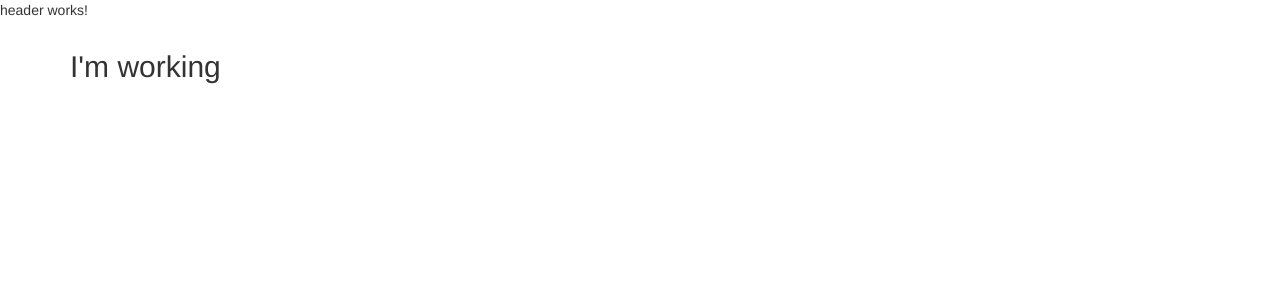
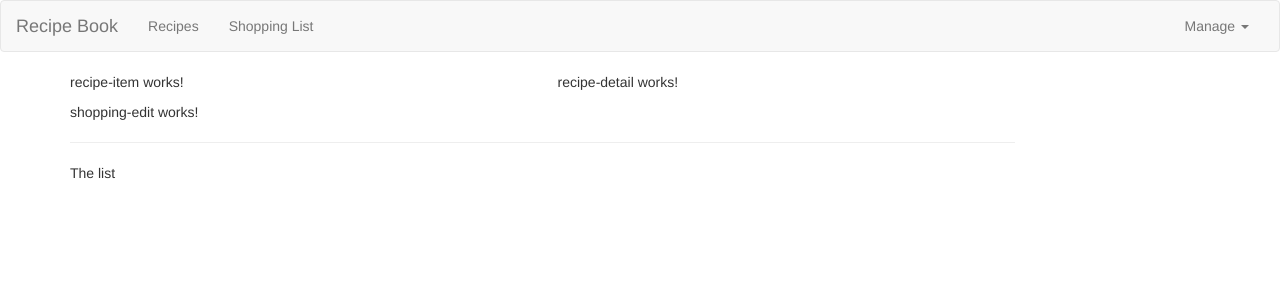
Before and after one commit to MarcinBalejko/angular-recipe-app, an Angular app: page / in a window 1280 px wide. Shown: the top 300 px of the page. Built offline with nearby package versions, Linux system fonts and the light colour scheme.

Commit message:
:white_check_mark: Created a simple navbar

```diff
--- a/src/app/app.component.html
+++ b/src/app/app.component.html
@@ -2,7 +2,8 @@
 <div class="container">
   <div class="row">
     <div class="col-md-12">
-      <h2>I'm working</h2>
+      <app-recipes></app-recipes>
+      <app-shopping-list></app-shopping-list>
     </div>
   </div>
 </div>
--- a/src/app/header/header.component.html
+++ b/src/app/header/header.component.html
@@ -1 +1,25 @@
-<p>header works!</p>
+<nav class="navbar navbar-default">
+  <div class="container-fluid">
+    <div class="navbar-header">
+      <a href="#" class="navbar-brand">Recipe Book</a>
+    </div>
+
+    <div class="collapse navbar-collapse">
+      <ul class="nav navbar-nav">
+        <li><a href="#">Recipes</a></li>
+        <li><a href="#">Shopping List</a></li>
+      </ul>
+      <ul class="nav navbar-nav navbar-right">
+        <li class="dropdown">
+          <a href="#" class="dropdown-toggle" role="button"
+            >Manage <span class="caret"></span
+          ></a>
+          <ul class="dropdown-menu">
+            <li><a href="#">Save Data</a></li>
+            <li><a href="#">Fetch Data</a></li>
+          </ul>
+        </li>
+      </ul>
+    </div>
+  </div>
+</nav>
--- a/src/app/recipes/recipe-list/recipe-list.component.html
+++ b/src/app/recipes/recipe-list/recipe-list.component.html
@@ -1 +1 @@
-<p>recipe-list works!</p>
+<app-recipe-item></app-recipe-item>
--- a/src/app/recipes/recipes.component.html
+++ b/src/app/recipes/recipes.component.html
@@ -1 +1,8 @@
-<p>recipes works!</p>
+<div class="row">
+  <div class="col-md-5">
+    <app-recipe-list></app-recipe-list>
+  </div>
+  <div class="col-md-7">
+    <app-recipe-detail></app-recipe-detail>
+  </div>
+</div>
--- a/src/app/shopping-list/shopping-list.component.html
+++ b/src/app/shopping-list/shopping-list.component.html
@@ -1 +1,7 @@
-<p>shopping-list works!</p>
+<div class="row">
+  <div class="col-xs-10">
+    <app-shopping-edit></app-shopping-edit>
+    <hr />
+    <p>The list</p>
+  </div>
+</div>
```
